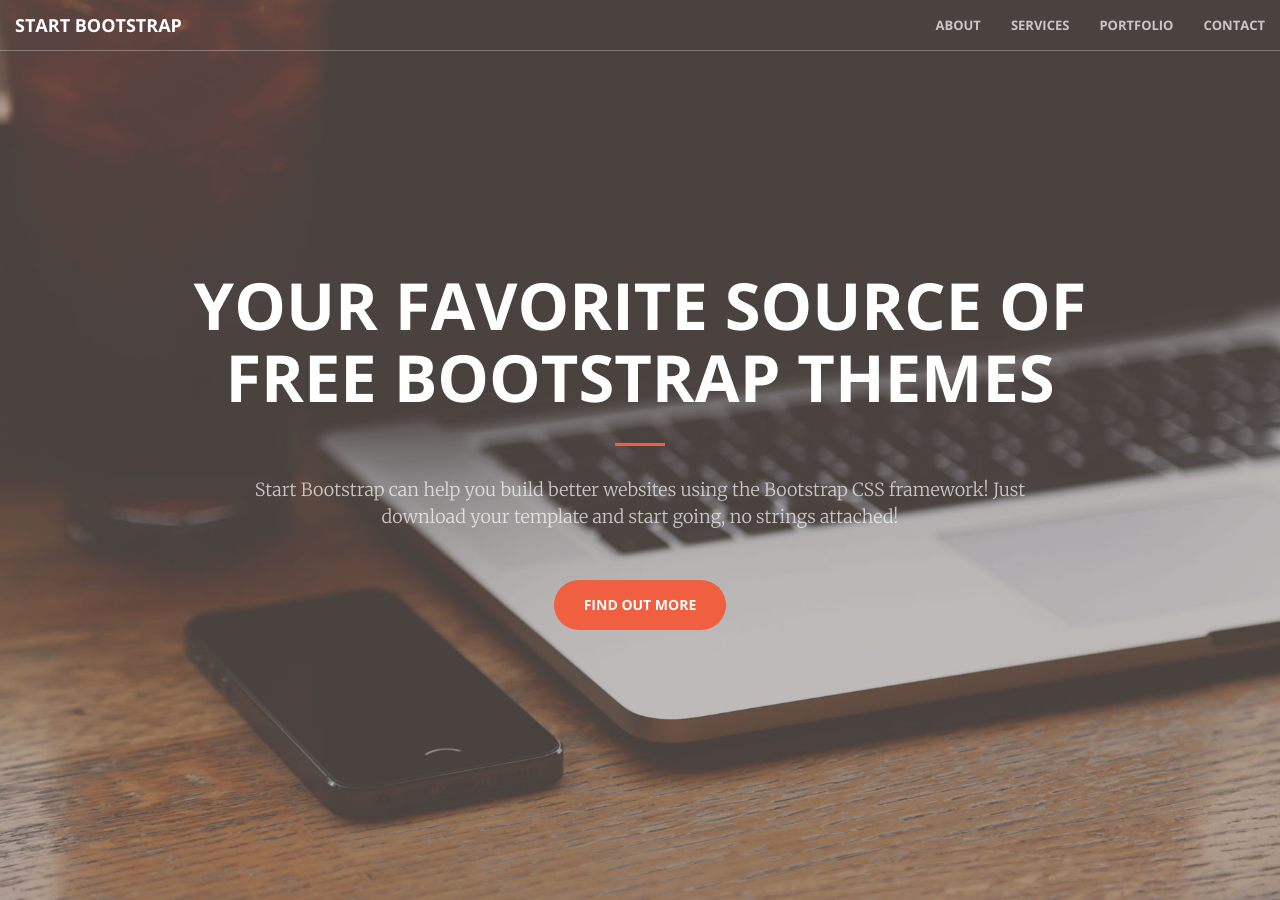
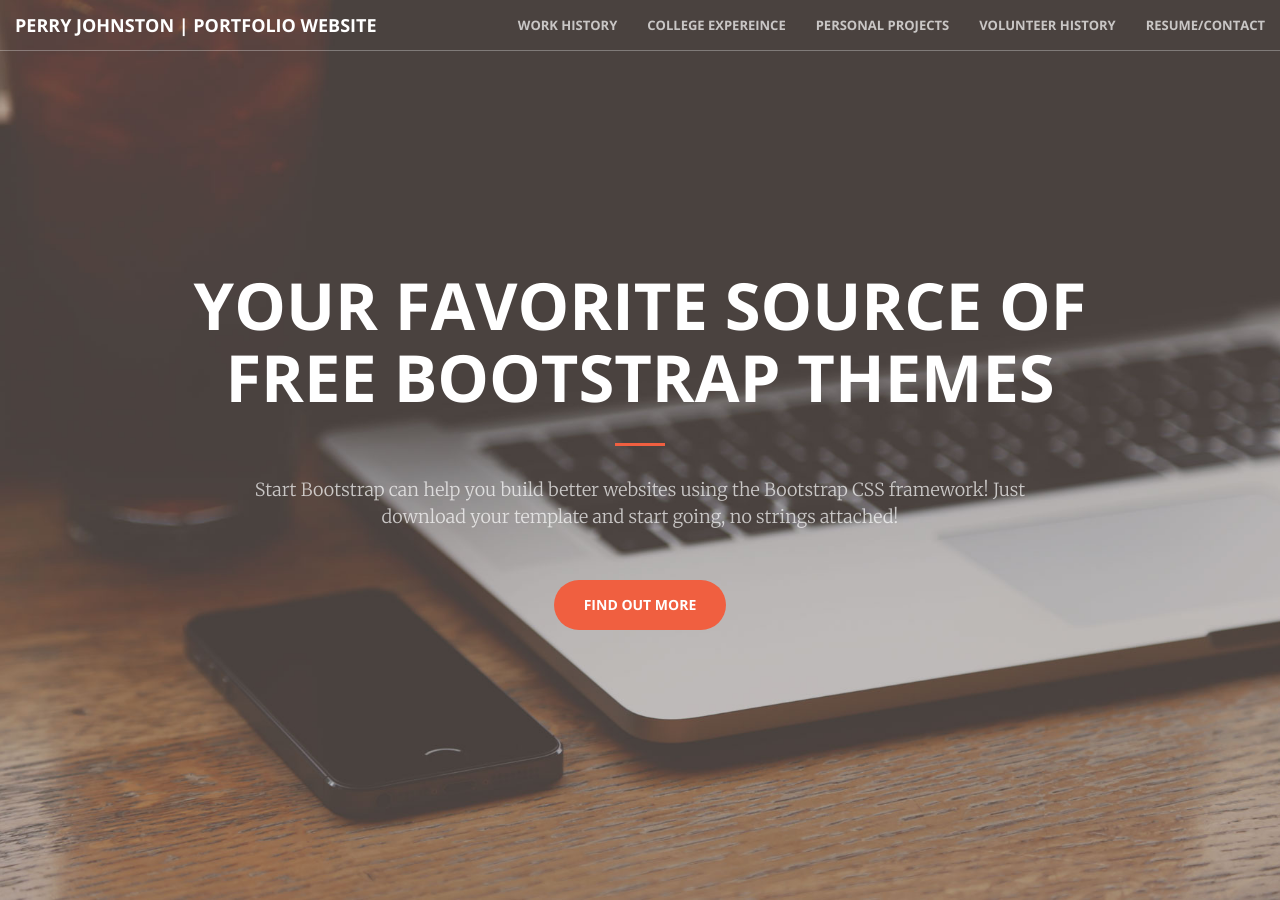
Before and after one commit to perryismyname/perryismyname.github.io, a Jekyll site: the page built from index.html, in a window 1280 px wide and 900 px high. Built offline with Jekyll 4.4.1, drawn with Linux system fonts in a browser that asks for light colours.

Commit message:
Update nav.html
12/20/145

```diff
--- a/_includes/nav.html
+++ b/_includes/nav.html
@@ -8,23 +8,26 @@
                 <span class="icon-bar"></span>
                 <span class="icon-bar"></span>
             </button>
-            <a class="navbar-brand page-scroll" href="#page-top">Start Bootstrap</a>
+            <a class="navbar-brand page-scroll" href="#page-top">Perry Johnston | Portfolio Website</a>
         </div>
 
         <!-- Collect the nav links, forms, and other content for toggling -->
         <div class="collapse navbar-collapse" id="bs-example-navbar-collapse-1">
             <ul class="nav navbar-nav navbar-right">
                 <li>
-                    <a class="page-scroll" href="#about">About</a>
+                    <a class="page-scroll" href="#about">Work History</a>
                 </li>
                 <li>
-                    <a class="page-scroll" href="#services">Services</a>
+                    <a class="page-scroll" href="#services">College Expereince</a>
                 </li>
                 <li>
-                    <a class="page-scroll" href="#portfolio">Portfolio</a>
+                    <a class="page-scroll" href="#portfolio">Personal Projects</a>
                 </li>
                 <li>
-                    <a class="page-scroll" href="#contact">Contact</a>
+                    <a class="page-scroll" href="#contact">Volunteer History</a>
+                </li>
+                <li>
+                    <a class="page-scroll" href="#contact">Resume/Contact</a>
                 </li>
             </ul>
         </div>
```
